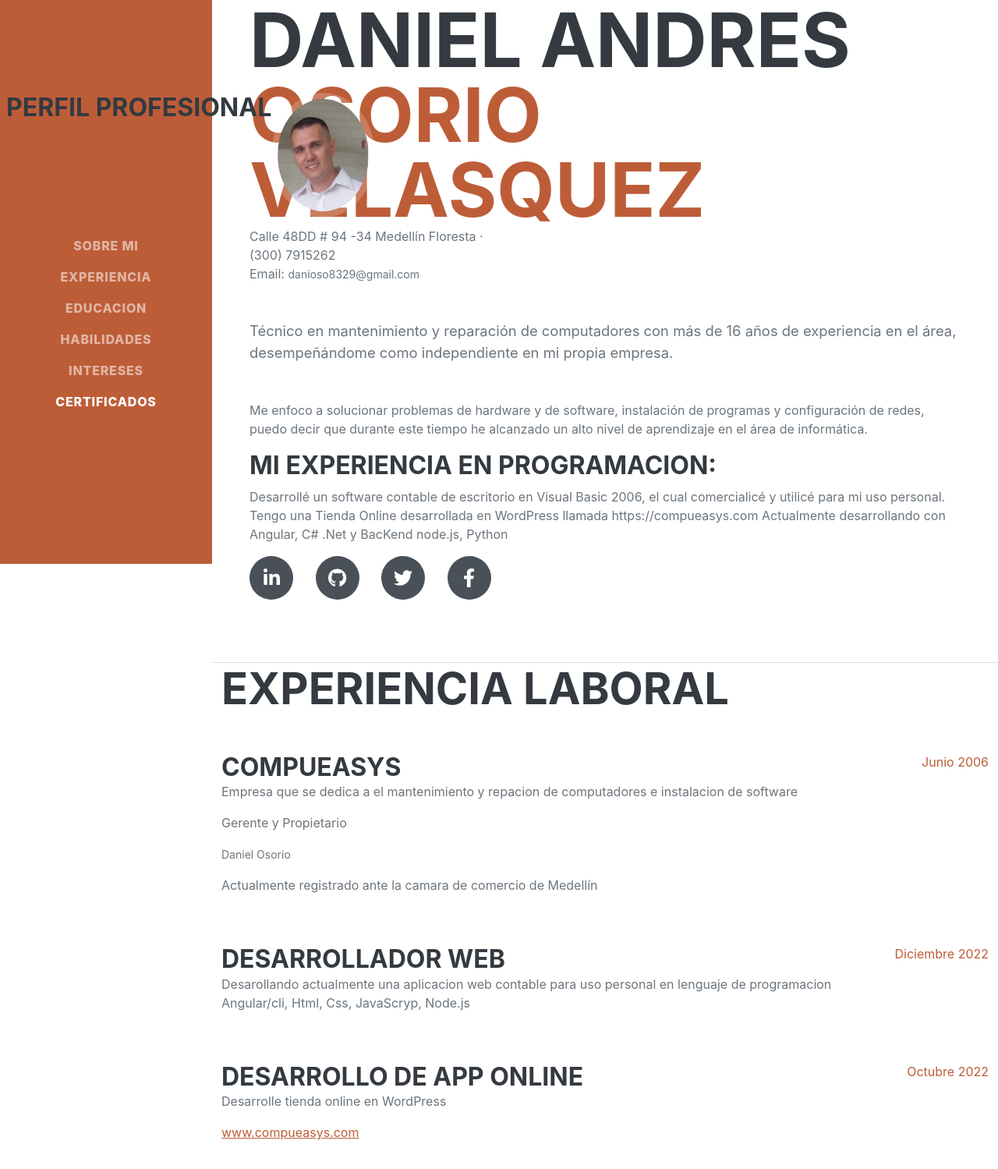
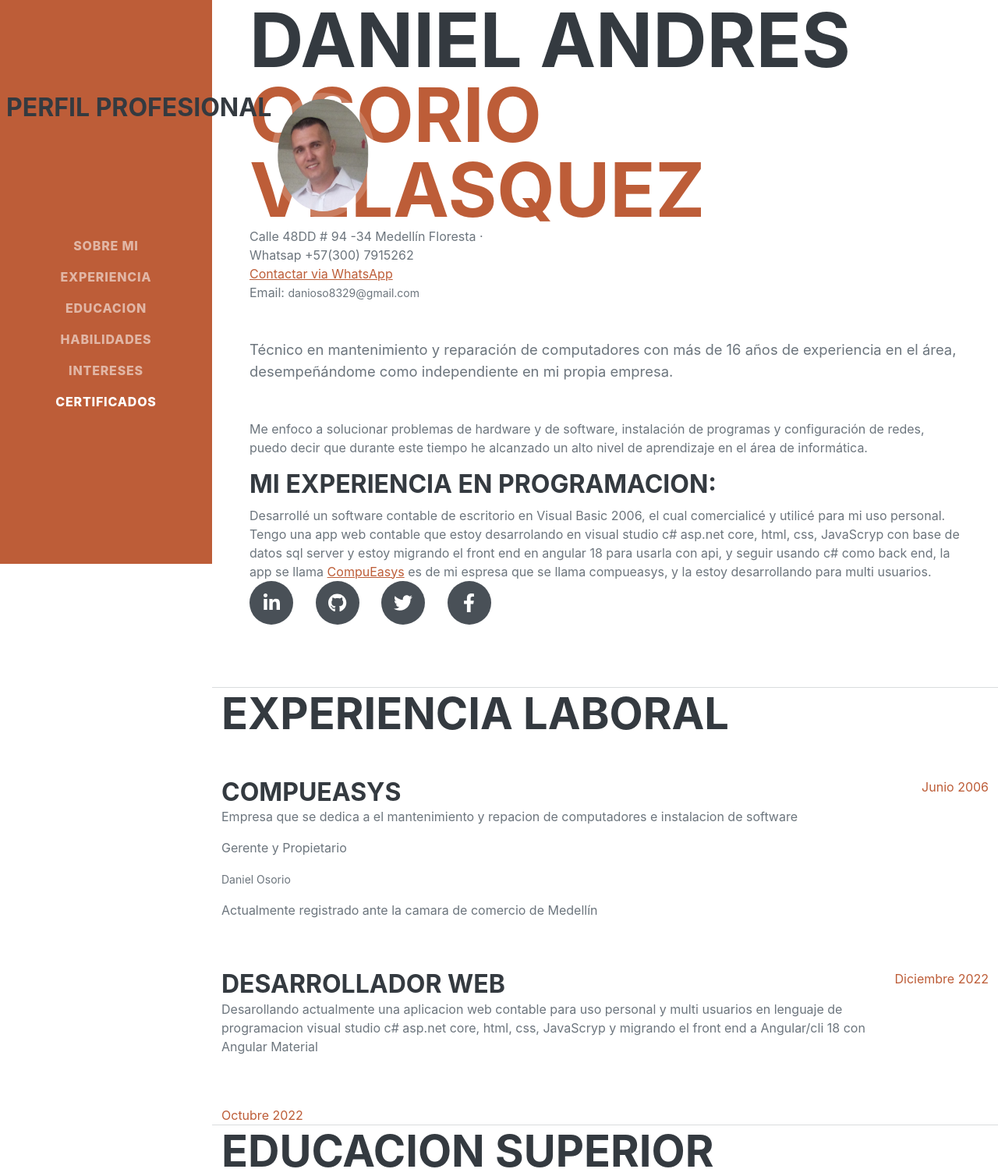
Before and after one commit to danioso8/Hoja-de-vida, a plain HTML site: page index.html in a window 1280 px wide. Shown: the part 77-1576 px from the top of the page at 78% size. Drawn offline with nearby package versions, Linux system fonts and the light colour scheme; a web font is replaced by a local one.

Commit message:
Add files via upload

```diff
--- a/index.html
+++ b/index.html
@@ -47,7 +47,8 @@
                         Calle 48DD # 94 -34 Medellín Floresta ·
 
                     </div>
-                    <div>(300) 7915262 </div>
+                    <div>Whatsap +57(300) 7915262 </div>
+                    <div><a href="https://wa.me/573007915262?text=Hola%20Daniel%20espero%20que%20te%20encuentres%20muy%20bien,%20te%20escribo%20por%20que%20me%20intereso%20tu%20hoja%20de%20vidad.">Contactar via WhatsApp</a> </div>
                     <div>
                         Email: <small class="text-secundary">danioso8329@gmail.com</small>
                     </div>
@@ -66,9 +67,10 @@
                                <h3>MI EXPERIENCIA EN PROGRAMACION:</h3>
                                Desarrollé un software contable de escritorio en Visual Basic 2006, el cual
                                comercialicé y utilicé para mi uso personal.
-                               Tengo una Tienda Online desarrollada en WordPress llamada
-                                https://compueasys.com
-                                Actualmente desarrollando con Angular, C# .Net y BacKend node.js, Python</p>
+                               Tengo una app web contable que estoy desarrolando en visual studio c# asp.net core, html, css, JavaScryp
+                                con base de datos sql server y estoy migrando el front end en angular 18 para usarla con api, y seguir usando c# como back end, la app se llama
+                               <a href="http://compueasys-001-site1.ftempurl.com/">CompuEasys</a> es de  mi espresa que se llama compueasys, y la estoy desarrollando para multi usuarios.
+
                     </div>
                     <div class="social-icons">
                         <a class="social-icon" href="https://www.linkedin.com/in/daniel-andr%C3%A9s-osorio-velasquez-9333321b7/"><i class="fab fa-linkedin-in"></i></a>
@@ -99,18 +101,12 @@
                         <div class="flex-grow-1">
                             <h3 class="mb-0">Desarrollador Web</h3>
 
-                            <p>Desarollando actualmente una aplicacion web contable para uso personal en lenguaje de programacion Angular/cli, Html, Css, JavaScryp, Node.js </p>
+                            <p>Desarollando actualmente una aplicacion web contable para uso personal y multi usuarios en lenguaje de programacion visual studio c# asp.net core, html, css, JavaScryp y migrando el front end a  Angular/cli 18 con Angular Material </p>
                         </div>
                         <div class="flex-shrink-0"><span class="text-primary">Diciembre 2022 </span></div>
                     </div>
 
-                    <div class="d-flex flex-column flex-md-row justify-content-between mb-5">
-                        <div class="flex-grow-1">
-                            <h3 class="mb-0">Desarrollo de App Online</h3>
 
-                            <p>Desarrolle tienda online en WordPress </p>
-                            <a href="https://compueasys.com/">www.compueasys.com</a>
-                        </div>
                         <div class="flex-shrink-0"><span class="text-primary">Octubre 2022 </span></div>
                     </div>
 
@@ -154,7 +150,7 @@
                         <li class="list-inline-item"><i class="fab fa-angular"></i></li>
 
                         <li class="list-inline-item"><i class="fab fa-node-js"></i></li>
-                        <li class="list-inline-item"><i class="fab fa-sass"></i></li>
+
                         <li class="list-inline-item"><i class="fab fa-python"></i></li>
                         <li class="list-inline-item"><i class="fab fa-wordpress"></i></li>
                         <li class="list-inline-item"><i class="fab fa-npm"></i></li>
```
